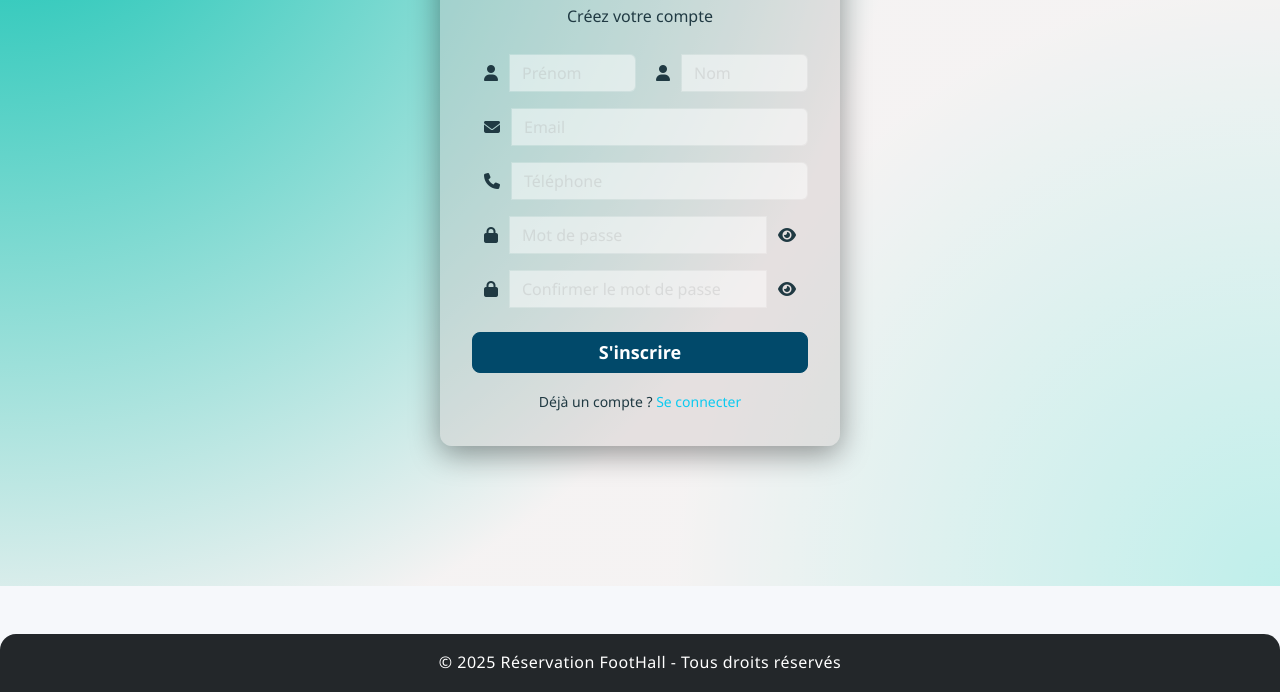
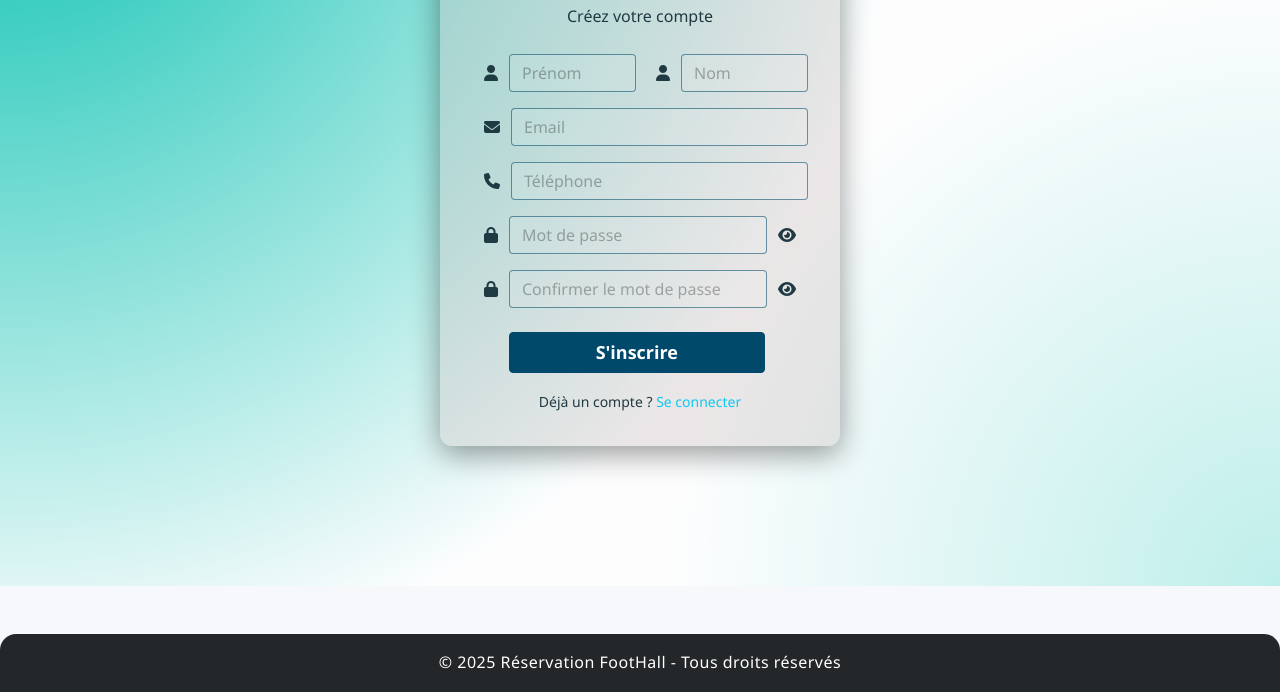
Before and after one commit to 06julien/Projet_footHalala, a plain HTML site: page index/OtherPage/sinscrire.html in a window 1280 px wide. Shown: the part 214-906 px from the top of the page. Drawn offline with nearby package versions, Linux system fonts and the light colour scheme.

Commit message:
Retouche sur la page d'inscription \password resolut et le style

```diff
--- a/index/OtherPage/sinscrire.html
+++ b/index/OtherPage/sinscrire.html
@@ -121,7 +121,7 @@
 
 
     <footer>&copy; 2025 Réservation FootHall - Tous droits réservés</footer>
-    <script src="./Script/nos-terrain.js"></script>
+    <script src="../Script/sinscrire.js"></script>
     <script
       src="https://cdn.jsdelivr.net/npm/bootstrap@5.3.7/dist/js/bootstrap.bundle.min.js"
       integrity="sha384-ndDqU0Gzau9qJ1lfW4pNLlhNTkCfHzAVBReH9diLvGRem5+R9g2FzA8ZGN954O5Q"
--- a/index/Script/sinscrire.js
+++ b/index/Script/sinscrire.js
@@ -11,3 +11,4 @@
       icon.classList.add('fa-eye');
     }
   }
+  togglePassword();
--- a/index/Styles/reservation.css
+++ b/index/Styles/reservation.css
@@ -1,5 +1,5 @@
 main {
-      background: linear-gradient(15deg, #fdfdfd, #c2fbf6bc);
+      background: linear-gradient(15deg, #fdfdfd, #0ea5e9);
       color: #0a0f1f;
       font-family: 'Poppins', sans-serif;
       padding: 2rem 0;
--- a/index/Styles/sinscrire.css
+++ b/index/Styles/sinscrire.css
@@ -1,8 +1,8 @@
 main {
       background:
         radial-gradient(circle at top left, #00bfae, #ffffffbf 60%),
-        radial-gradient(circle at bottom right, #00bfae, #d7cece 40%);
-      color: #203a43;
+        radial-gradient(circle at bottom right, #00bfae, #d7cece02 40%);
+      color: #01496a;
       min-height: 100vh;
       display: flex;
       justify-content: center;
@@ -18,12 +18,13 @@ main {
       box-shadow: 0 8px 30px rgba(0,0,0,0.4);
     }
     .form-control, .form-control:focus {
-      background-color: rgba(255, 255, 255, 0.502);
+      background-color: rgba(255, 255, 255, 0.087);
       color: #000000;
-      border-color: rgba(255,255,255,0.2);
+      border-color: #01496a8f;
+      border-radius: 4px !important;
     }
     .form-control::placeholder {
-      color: #aaaaaa4c;
+      color: #0000004c;
     }
     .input-group-text {
       background-color: transparent;
@@ -31,12 +32,18 @@ main {
       color: #203a43;
     }
     .btn-custom {
+        display: flex;
+        justify-content: center;
+        align-items: center;
       background-color: #00e6c3;
       color: #ffffff;
       font-weight: bold;
-      border-radius: 8px;
+      border-radius: 4px;
+      width: 16rem !important;
+      margin-left: 2.3rem;
     }
     .btn-custom:hover {
+        color: #fff;
       background-color: #00bfa6;
     }
     .toggle-password {
```
